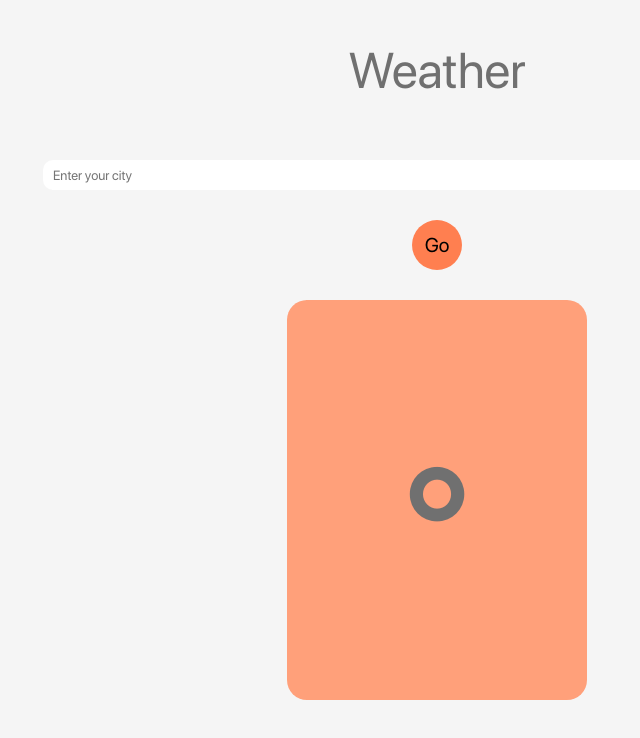
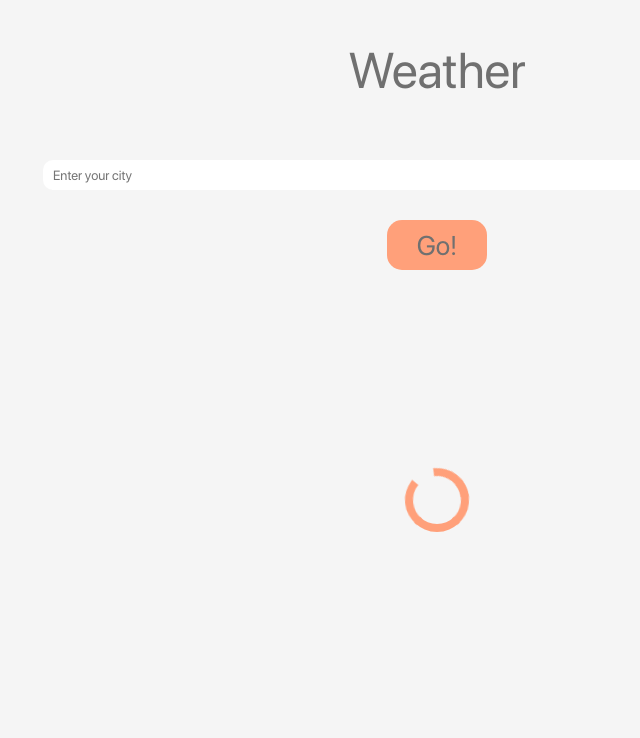
Before and after one commit to berlinum/weather, a React (Create React App) app: page / in a window 1280 px wide. Shown: the top 738 px of the page, without its empty margins (203-843 px from the left). Built offline with nearby package versions, Linux system fonts and the light colour scheme; no server answers.

Commit message:
Add loading component

```diff
--- a/src/components/InputForm.js
+++ b/src/components/InputForm.js
@@ -18,16 +18,18 @@ const Input = styled.input`
   border: none;
   border-radius: 10px;
   font-family: SF;
+  color: #707070;
 `;
 
 const Button = styled.button`
-  width: 50px;
+  width: 100px;
   height: 50px;
   border: none;
-  border-radius: 50%;
-  background: coral;
-  font-size: 20px;
+  border-radius: 15px;
+  background: lightsalmon;
+  font-size: 27px;
   font-family: SF;
+  color: #707070;
 `;
 
 function InputForm(props) {
@@ -46,7 +48,7 @@ function InputForm(props) {
           setNewCity(event.target.value);
         }}
       ></Input>
-      <Button>Go</Button>
+      <Button>Go!</Button>
     </Form>
   );
 }
--- /dev/null
+++ b/src/components/Loading.js
@@ -0,0 +1,52 @@
+import React from "react";
+import styled from "@emotion/styled";
+
+const Round = styled.div`
+  display: inline-block;
+  position: relative;
+  width: 80px;
+  height: 80px;
+
+  div {
+    box-sizing: border-box;
+    display: block;
+    position: absolute;
+    width: 64px;
+    height: 64px;
+    margin: 8px;
+    border: 8px solid lightsalmon;
+    border-radius: 50%;
+    animation: lds-ring 1.2s cubic-bezier(0.5, 0, 0.5, 1) infinite;
+    border-color: lightsalmon transparent transparent transparent;
+  }
+  div:nth-of-type(1) {
+    animation-delay: -0.45s;
+  }
+  div:nth-of-type(2) {
+    animation-delay: -0.3s;
+  }
+  div:nth-of-type(3) {
+    animation-delay: -0.15s;
+  }
+  @keyframes lds-ring {
+    0% {
+      transform: rotate(0deg);
+    }
+    100% {
+      transform: rotate(360deg);
+    }
+  }
+`;
+
+const Loading = () => {
+  return (
+    <Round>
+      <div />
+      <div />
+      <div />
+      <div />
+    </Round>
+  );
+};
+
+export default Loading;
--- a/src/components/WeatherInfo.js
+++ b/src/components/WeatherInfo.js
@@ -2,6 +2,7 @@ import React from "react";
 import styled from "@emotion/styled";
 import Location from "./Location";
 import CurrentWeather from "./CurrentWeather";
+import Loading from "./Loading";
 
 const Container = styled.div`
   box-sizing: border-box;
@@ -15,9 +16,15 @@ const Container = styled.div`
   border-radius: 20px;
 `;
 
+const ContainerLoading = styled(Container)`
+  background: transparent;
+  justify-content: center;
+`;
+
 function WeatherInfo(props) {
   const [position, setPosition] = React.useState([]);
   const [weather, setWeather] = React.useState([]);
+  const [isLoading, setIsLoading] = React.useState(true);
 
   React.useEffect(() => {
     // Get location from browser
@@ -32,11 +39,13 @@ function WeatherInfo(props) {
     }
     // Get weather by current position
     async function getWeather() {
+      setIsLoading(true);
       const response = await fetch(
         `http://api.weatherstack.com/current?access_key=4cb6d24c77dc1d193c4815ae652e0186&query=${position.latitude},${position.longitude}`
       );
       const weather = await response.json();
       setWeather(weather);
+      setIsLoading(false);
     }
     getWeather();
   }, [position.latitude, position.longitude]);
@@ -44,14 +53,24 @@ function WeatherInfo(props) {
   React.useEffect(() => {
     // Get weather by input
     async function getWeather() {
+      setIsLoading(true);
       const response = await fetch(
         `http://api.weatherstack.com/current?access_key=4cb6d24c77dc1d193c4815ae652e0186&query=${props.newInput}`
       );
       const weather = await response.json();
       setWeather(weather);
+      setIsLoading(false);
     }
     getWeather();
   }, [props.newInput]);
+
+  if (isLoading) {
+    return (
+      <ContainerLoading>
+        <Loading />
+      </ContainerLoading>
+    );
+  }
 
   return (
     <Container>
```
